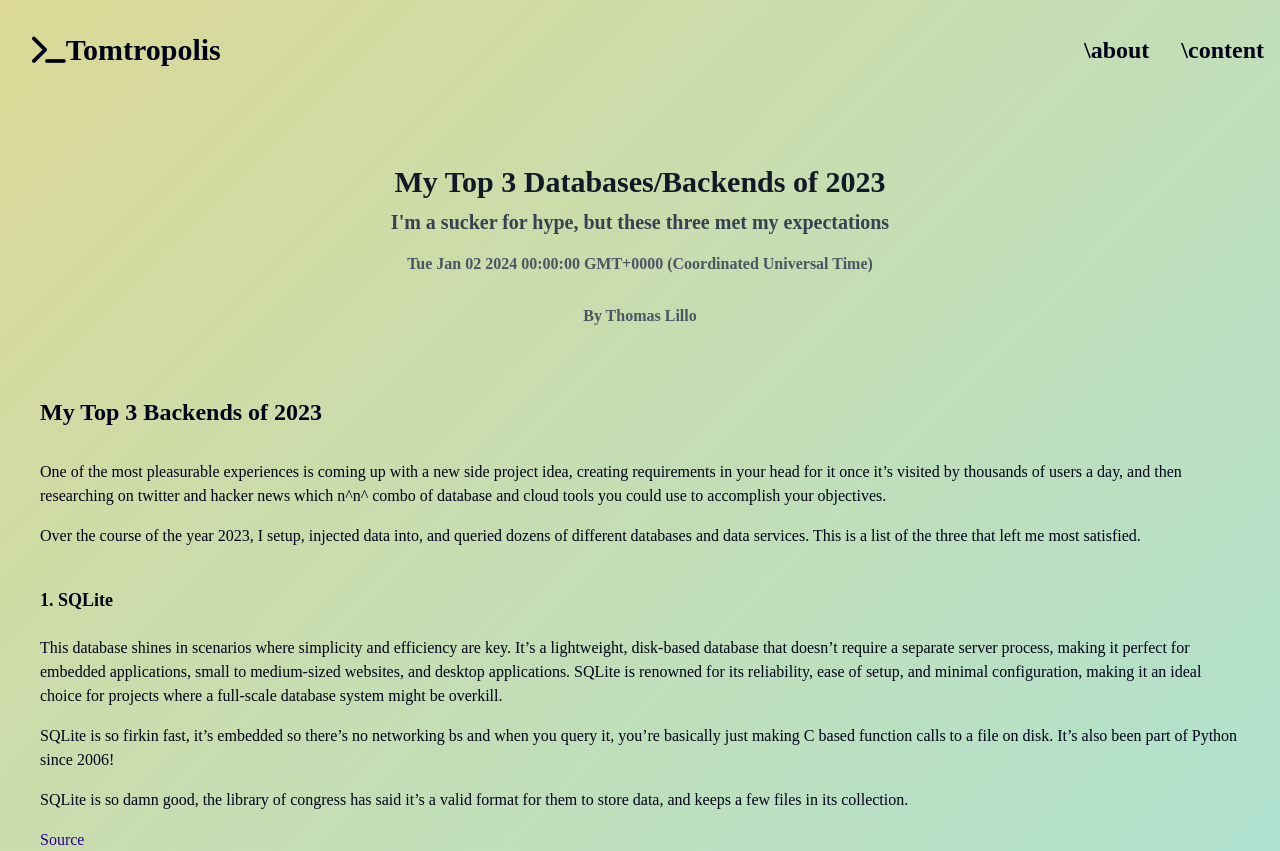
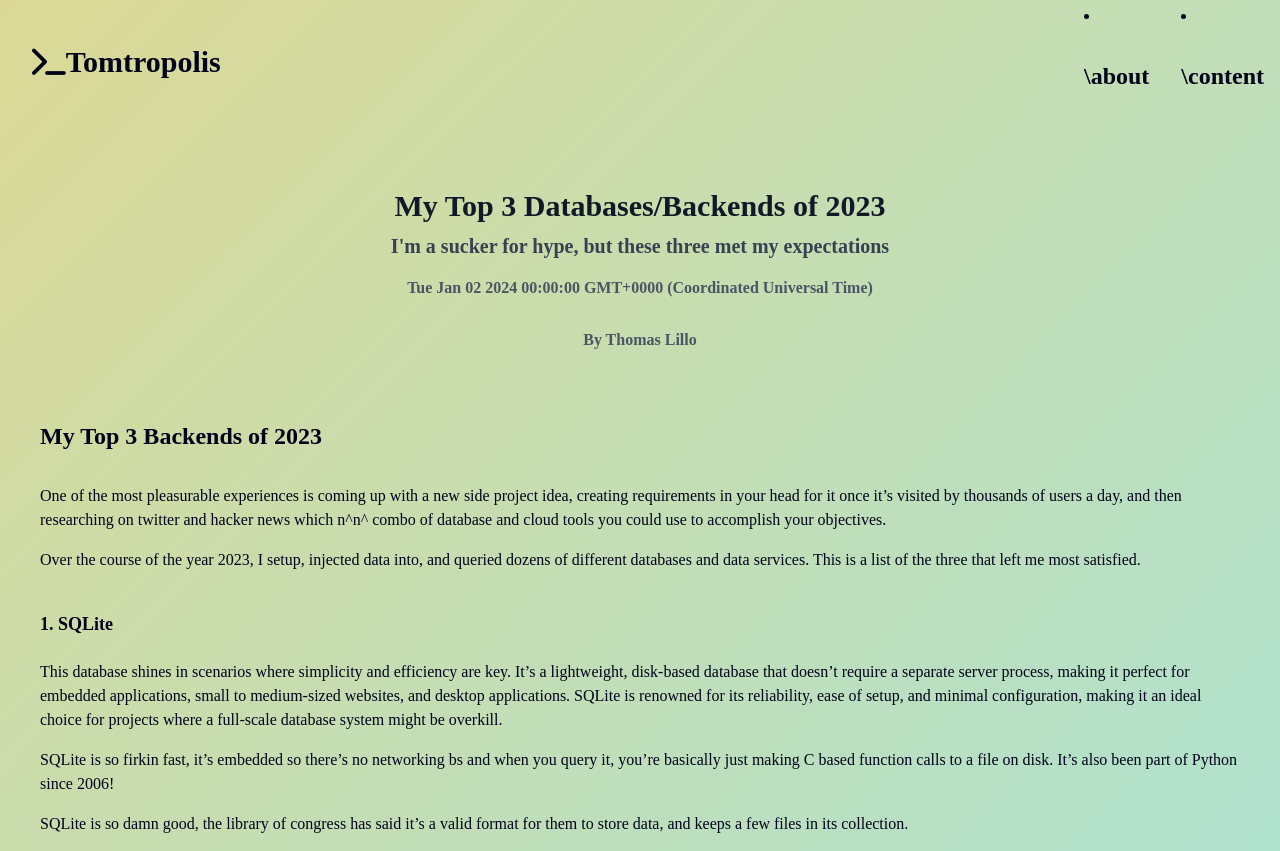
Before and after one commit to thomaslillo/tomtropolis, an Astro site: page /posts/post-2 in a window 1280 px wide. Shown: the top 851 px of the page. Built offline with nearby package versions, Linux system fonts and the light colour scheme; Astro itself is replaced by a stand-in of ours; a web font is replaced by a local one.

Commit message:
Update BlogLayout.astro

```diff
--- a/src/layouts/BlogLayout.astro
+++ b/src/layouts/BlogLayout.astro
@@ -109,4 +109,19 @@ const {frontmatter} = Astro.props;
 	margin-bottom: 1rem;
 	}
 
+	/* Customize bullet points and numbered lists */
+	ul, ol {
+	    margin-left: 1.5rem;
+	    padding-left: 1.5rem;
+	    list-style-position: inside;
+	}
+
+	ul {
+	    list-style-type: disc;
+	}
+
+	ol {
+	    list-style-type: decimal;
+	}
+
 </style>
```
Lines whose indentation alone changed are shown as unchanged.
